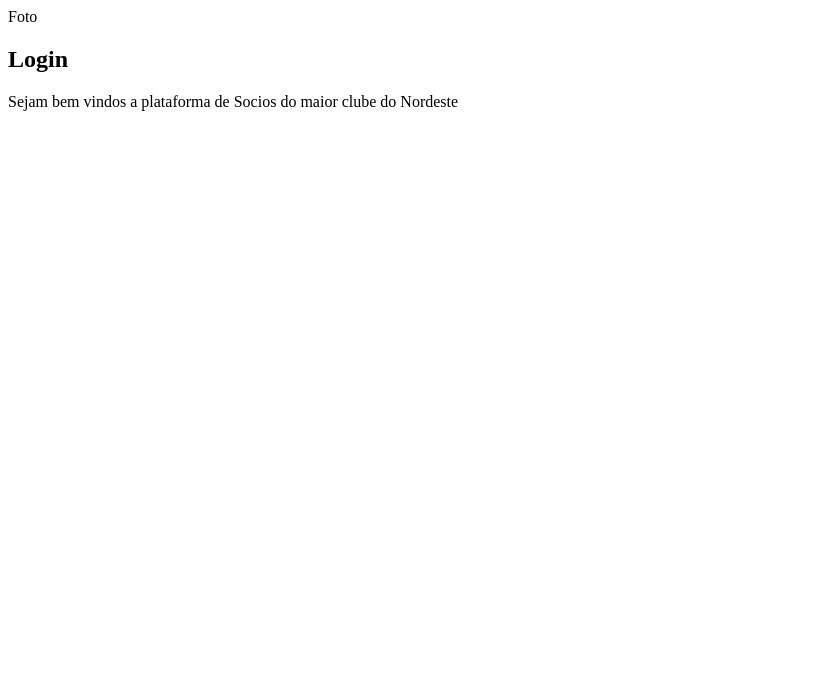
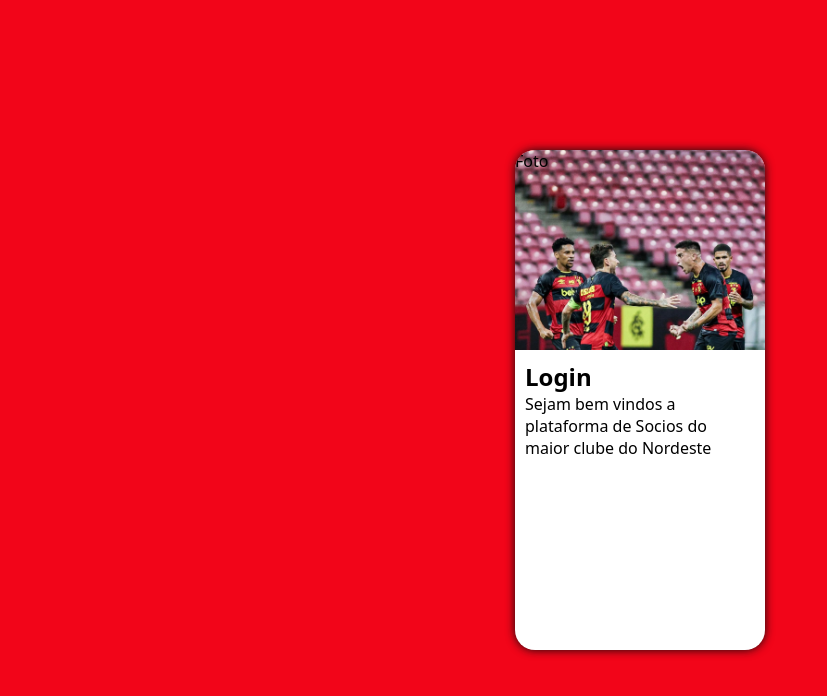
Before and after one commit to DevElyShow/Projeto-Tela-de-Login, a plain HTML site: page inde.html in a window 1280 px wide. Shown: the whole page, without its empty margins (0-827 px from the left). Drawn offline with Linux system fonts and the light colour scheme.

Commit message:
Confiigurações basicas

```diff
--- a/style.css
+++ b/style.css
@@ -1 +1,54 @@
 @charset "UT-8";
+
+/* Vermelho mais Escuro: #F20519
+Veremlho um pouco mais claro:  #D92332
+Amarelo Vivo: #F2E205
+Ouro: #F2CB05
+Preto: #0D0D0D
+*/
+
+* {
+    font-family: system-ui, -apple-system, BlinkMacSystemFont, 'Segoe UI', Roboto, Oxygen, Ubuntu, Cantarell, 'Open Sans', 'Helvetica Neue', sans-serif;
+    margin: 0px;
+    padding: 0px;
+    box-sizing: border-box;
+}
+
+body, html {
+    background-color: #F20519;
+    height: 100vh;
+    width: 100vw;
+}
+
+main {
+    position: relative;
+    height: 100vh;
+    width: 100vw;
+}
+
+section#login{
+    position: absolute;
+    top: 50%;
+    left: 50%;
+    transform: translate(-50%, -50%);
+    overflow: hidden;
+
+    background-color:white;
+    width: 250px;
+    height: 500px;
+    border-radius: 20px;
+    box-shadow: 0px 0px 10px #0D0D0D;
+}
+
+section#login>div#imagem {
+    display: block;
+    background: #F20519 url(imagens/Imagens\ do\ Jogadores\ Sport.jpg) no-repeat;
+    background-size: cover;
+    background-position: center top;
+    height: 200px;
+}
+
+section#login>div#formulario {
+    display: block;
+    padding: 10px;
+}
```
